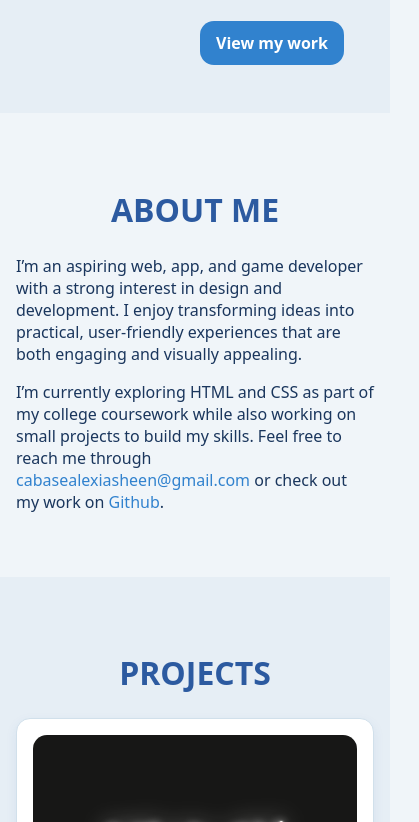
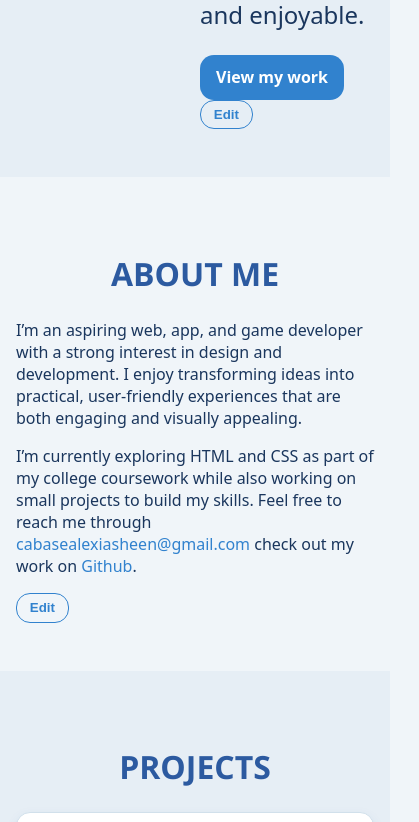
Before and after one commit to Lex0411/Portfolio, a plain HTML site: page index.html in a window 390 px wide. Shown: the part 642-1464 px from the top of the page, 419 px wide, since content can reach past the window. Drawn offline with nearby package versions, Linux system fonts and the light colour scheme.

Commit message:
index.html

```diff
--- a/index.html
+++ b/index.html
@@ -3,6 +3,7 @@
     <meta charset="UTF-8" />
     <meta name="viewport" content="width=device-width, initial-scale=1" />
     <title>Alexia Sheen Cabase - Portfolio </title>
+    <link href="https://fonts.googleapis.com/css2?family=Open+Sans:wght@400;600;700;800&display=swap" rel="stylesheet">
     <link rel="stylesheet" href="styles.css" />
 </head>
 
@@ -17,6 +18,7 @@
                     <li><a href="#projects">Projects</a></li>
                     <li><a href="#skills">Skills</a></li>
                     <li><a href="#contact">Contact</a></li>
+                    <li><button id="theme-toggle" class="theme-btn btn"> Dark Mode</button></li>
                 </ul>
             </nav>
         </div>
@@ -33,6 +35,7 @@
                         <h2 id="intro-title">Hi, I'm Alexia</h2>
                         <p class="lead">I develop intuitive websites and design interactive games that are both engaging and enjoyable.</p>
                         <a class="btn" href="#projects">View my work</a>
+                        <button class="edit-btn btn btn-outline">Edit</button>
                     </div>
                 </div>
             </div>
@@ -46,8 +49,9 @@
                 </p>
                 <p>
                     I’m currently exploring HTML and CSS as part of my college coursework while also working on small projects to build my
-                    skills. Feel free to reach me through <a href="mailto:cabasealexiasheen@gmail.com">cabasealexiasheen@gmail.com</a> or check out my work on <a href="https://github.com/Lex0411/Portfolio.git" target="_blank" rel="noopener">Github</a>.
+                    skills. Feel free to reach me through <a href="mailto:cabasealexiasheen@gmail.com">cabasealexiasheen@gmail.com</a> check out my work on <a href="https://github.com/Lex0411/Portfolio.git" target="_blank" rel="noopener">Github</a>.
                 </p>
+                <button class="edit-btn btn btn-outline">Edit</button>
             </div>
         </section>
         <section id="projects" class="section" aria-labelledby="projects-title">
@@ -81,6 +85,7 @@
                         </div>
                     </article>
                 </div>
+                <button class="edit-btn btn btn-outline">Edit</button>
             </div>
         </section>
         <section id="skills" class="section" aria-labelledby="skills-title">
@@ -112,6 +117,7 @@
                         C++
                     </li>
                 </ul>
+                <button class="edit-btn btn btn-outline">Edit</button>
             </div>
         </section>
         <section id="contact" class="section" aria-labelledby="contact-title">
@@ -122,11 +128,11 @@
                     Facebook: <a href="https://www.facebook.com/alexiasheen.cabase.5" target="_blank">Alexia Sheen Cabase</a><br />
                     Location: Libertad, Butuan City, Philippines
                 </address>
+                <button class="edit-btn btn btn-outline">Edit</button>
             </div>
         </section>
     </main>
     <footer class="site-footer">© 2025 Alexia Sheen Cabase • All rights reserved</footer>
+<script src="script.js"></script>
 </body>
-
-
 </html>
```
